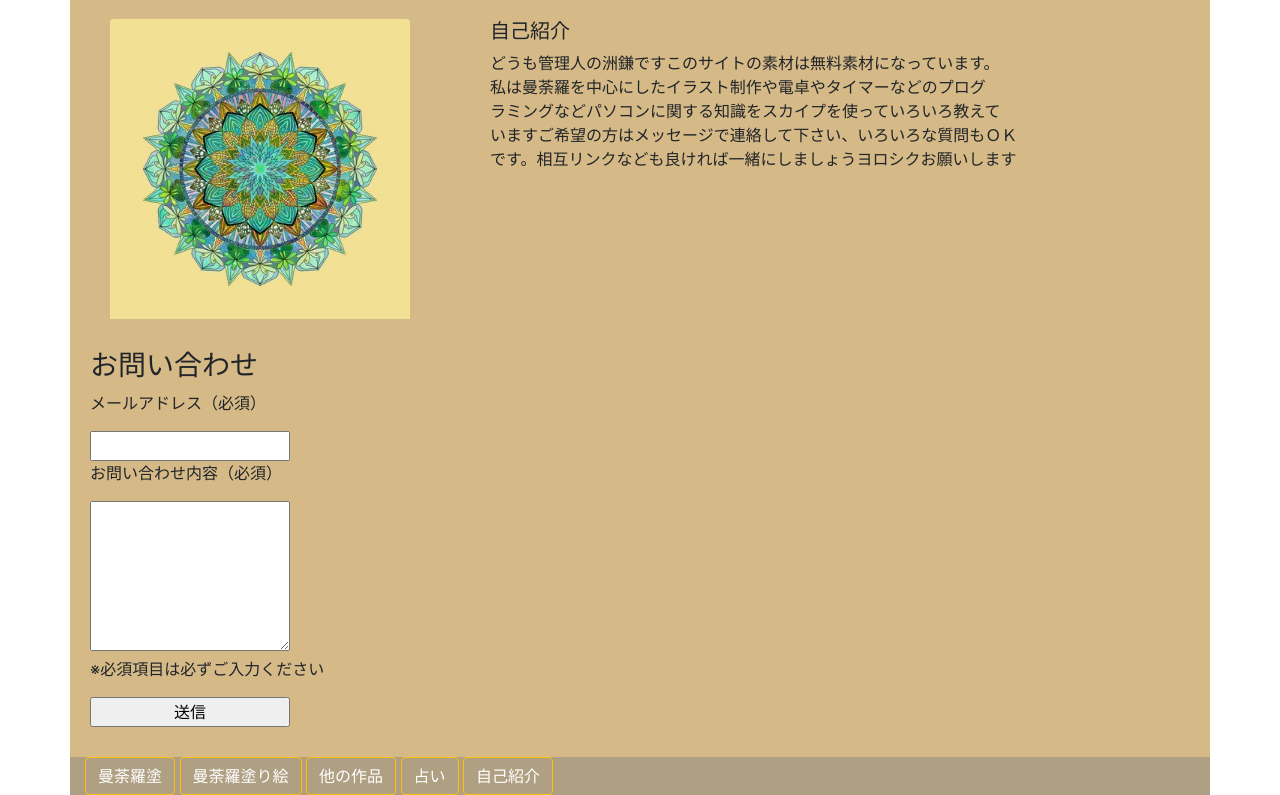
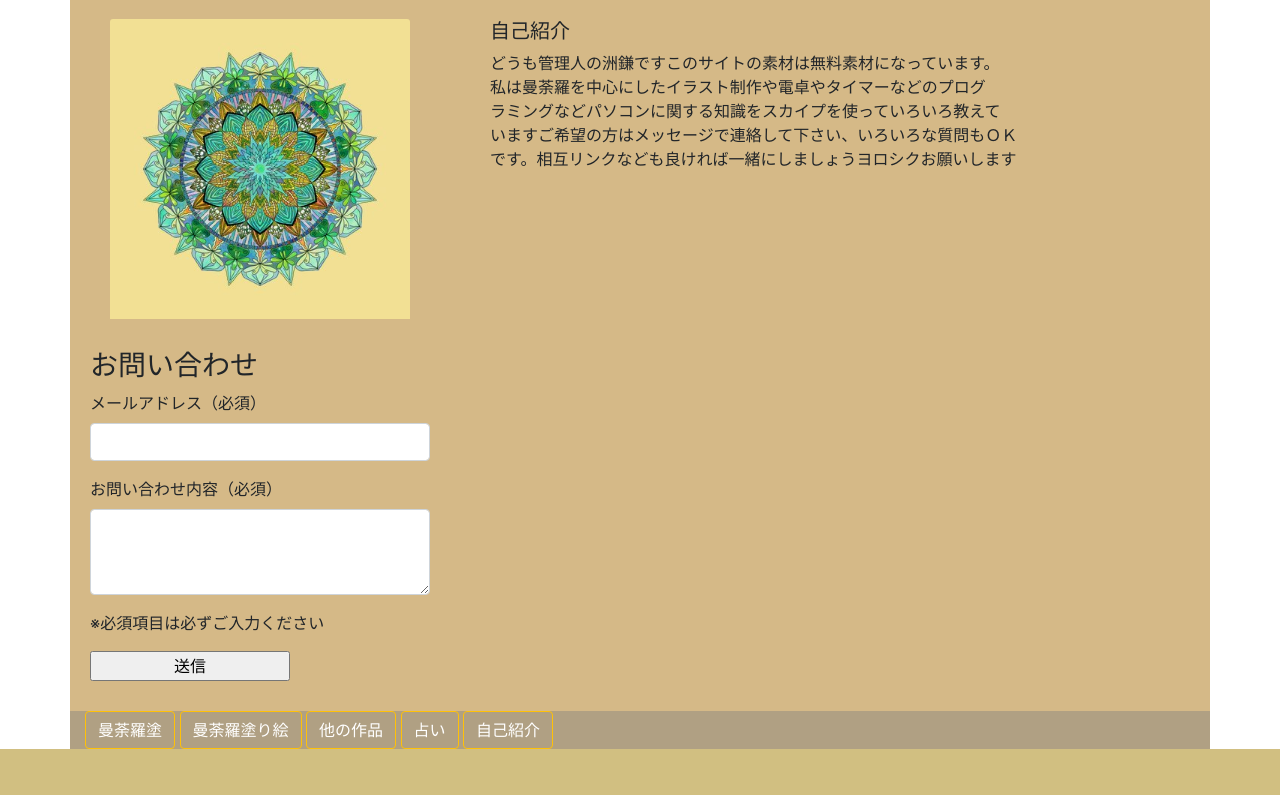
Before and after one commit to urasoe5/card, a Rails app: page /profile in a window 1280 px wide. Shown: the part 439-1234 px from the top of the page. After the commit the page ends 1188 px from the top, so only its background shows below. Run offline with Rails 7, Linux system fonts and the light colour scheme; some libraries are stand-ins or nearby versions.

Commit message:
メールフォーム修正

```diff
--- a/app/views/statics/profile.html.erb
+++ b/app/views/statics/profile.html.erb
@@ -14,11 +14,10 @@
 </div>
 
 <div class="row">
-<div class="col bgf">
+<div class="col-sm-4 bgf">
     <form action="question_send" method="post">
     <%= hidden_field_tag :authenticity_token, form_authenticity_token %>
     <h3 class="section-title">お問い合わせ</h3>
-
     <% if not @error_messages.nil? and @error_messages.size > 0 %>
       <ul class="contact-error-message">
         <% @error_messages.each do |message| %>
@@ -26,16 +25,21 @@
         <% end %>
       </ul>
     <% end %>
-
-      <p class="contact-content">メールアドレス（必須）</p>
-        <input name="email" type="text" value="<%= @email %>">
-      <p class="contact-content">お問い合わせ内容（必須）</p>
-        <!-- <textarea>要素を追加してください -->
-        <textarea name="message"><%= @message %></textarea>
+      <div class="form-group">
+        <label for="exampleInputEmail1">メールアドレス（必須）</label>
+        <input name="email" type="text" class="form-control" id="exampleInputEmail1" value="<%= @email %>">
+      </div>
+      <div class="form-group">
+        <label for="exampleFormControlTextarea1">お問い合わせ内容（必須）</label>
+        <textarea name="message" class="form-control" id="exampleFormControlTextarea1" rows="3"><%= @message %></textarea>
+      </div>
       <p class="contact-content" >※必須項目は必ずご入力ください</p>
         <!-- <input>要素を追加してください -->
         <input class="contact-submit" type="submit" value="送信">
     </form>
+
+</div>
+<div class="col-sm-8 bg">
 </div>
 </div>
 </section>
```
